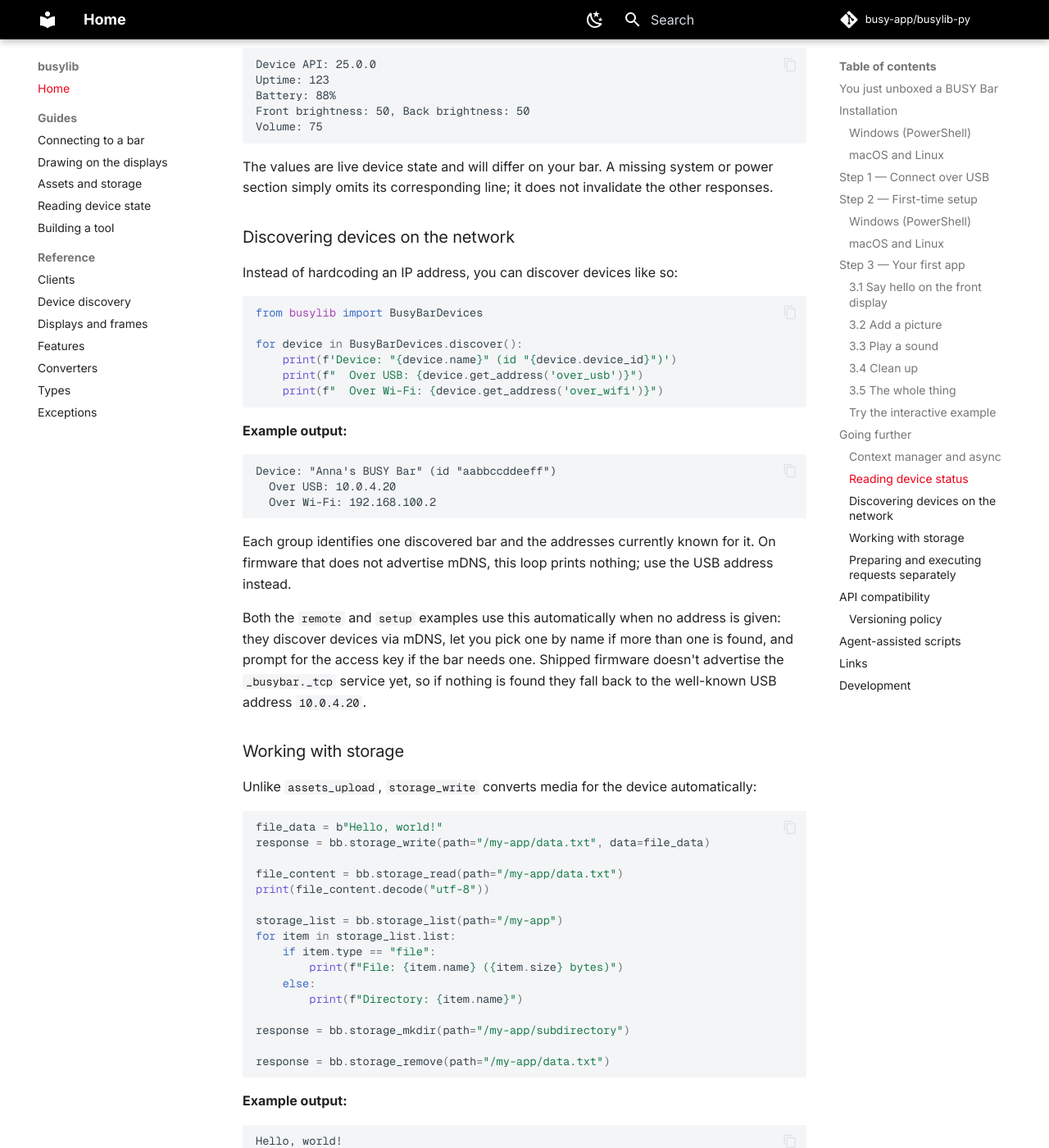
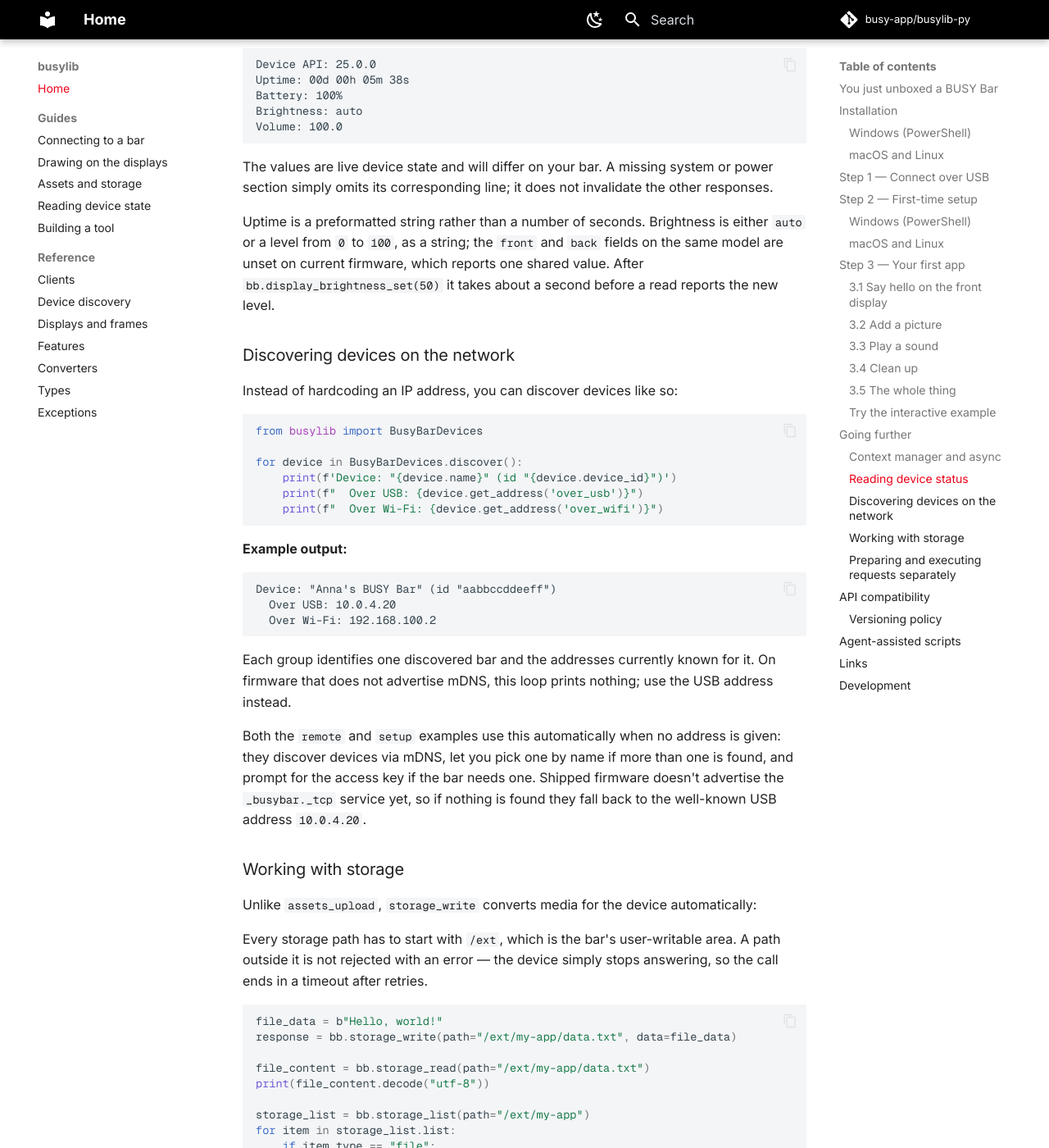
Before and after one commit to busy-app/busylib-py, an MkDocs documentation site: the page built from docs/index.md, in a window 1280 px wide and 1400 px high, scrolled down 9408 px. Shown: the whole window at 82% size. Built offline with MkDocs 1.6.1 and Material for MkDocs 9.7.7, drawn with Linux system fonts in a browser that asks for light colours; comment, search, counter and statistics services are not loaded; some of the changed text lies outside the part shown.

Commit message:
Fix the storage paths and status output in the guide (#74)
Storage paths must start with /ext, per the device's own spec. Off-/ext
paths get no answer at all, so the example ended in a two-minute timeout
instead of working.

The status example printed brightness.front/.back, which current firmware
never sends - it reports one shared value - and its expected output claimed
an uptime integer and an int volume. All of it now matches a real bar.

Co-authored-by: Sergei Trofimov <s.trofimov@flipper.net>

````diff
--- a/README.md
+++ b/README.md
@@ -452,7 +452,7 @@
     print(f"Battery: {status.power.battery_charge}%")
 
 brightness = bb.display_brightness()
-print(f"Front brightness: {brightness.front}, Back brightness: {brightness.back}")
+print(f"Brightness: {brightness.value}")
 
 volume = bb.audio_volume()
 print(f"Volume: {volume.volume}")
@@ -462,15 +462,21 @@
 
 ```
 Device API: 25.0.0
-Uptime: 123
-Battery: 88%
-Front brightness: 50, Back brightness: 50
-Volume: 75
+Uptime: 00d 00h 05m 38s
+Battery: 100%
+Brightness: auto
+Volume: 100.0
 ```
 
 The values are live device state and will differ on your bar. A missing system
 or power section simply omits its corresponding line; it does not invalidate
 the other responses.
+
+Uptime is a preformatted string rather than a number of seconds. Brightness is
+either `auto` or a level from `0` to `100`, as a string; the `front` and `back`
+fields on the same model are unset on current firmware, which reports one
+shared value. After `bb.display_brightness_set(50)` it takes about a second
+before a read reports the new level.
 
 ### Discovering devices on the network
 
@@ -508,23 +514,27 @@
 Unlike `assets_upload`, `storage_write` converts media for the device
 automatically:
 
+Every storage path has to start with `/ext`, which is the bar's user-writable
+area. A path outside it is not rejected with an error — the device simply
+stops answering, so the call ends in a timeout after retries.
+
 ```python
 file_data = b"Hello, world!"
-response = bb.storage_write(path="/my-app/data.txt", data=file_data)
+response = bb.storage_write(path="/ext/my-app/data.txt", data=file_data)
 
-file_content = bb.storage_read(path="/my-app/data.txt")
+file_content = bb.storage_read(path="/ext/my-app/data.txt")
 print(file_content.decode("utf-8"))
 
-storage_list = bb.storage_list(path="/my-app")
+storage_list = bb.storage_list(path="/ext/my-app")
 for item in storage_list.list:
     if item.type == "file":
         print(f"File: {item.name} ({item.size} bytes)")
     else:
         print(f"Directory: {item.name}")
 
-response = bb.storage_mkdir(path="/my-app/subdirectory")
+response = bb.storage_mkdir(path="/ext/my-app/subdirectory")
 
-response = bb.storage_remove(path="/my-app/data.txt")
+response = bb.storage_remove(path="/ext/my-app/data.txt")
 ```
 
 **Example output:**
````
Also changed, not shown: docs/guides/assets-and-storage.md (+8 -3 lines).
